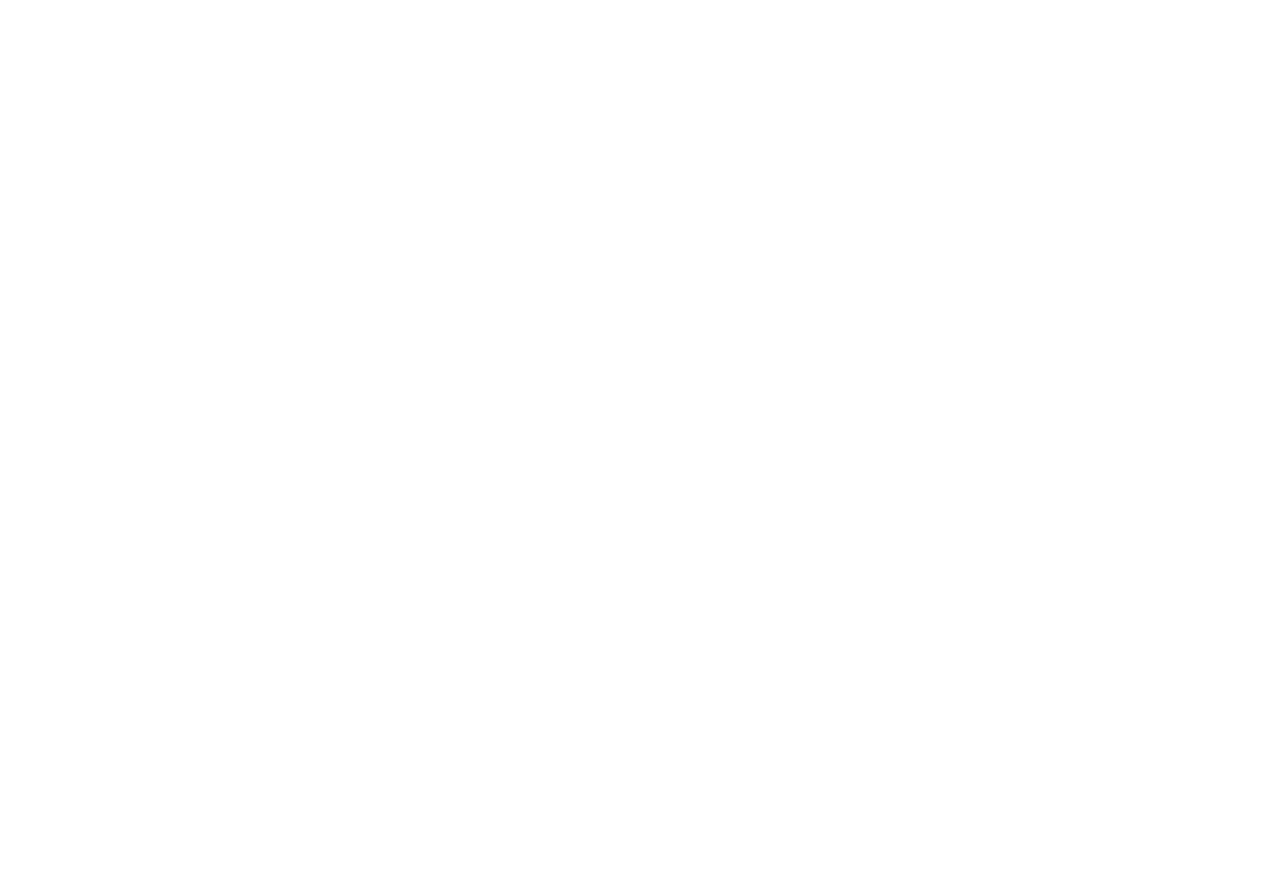
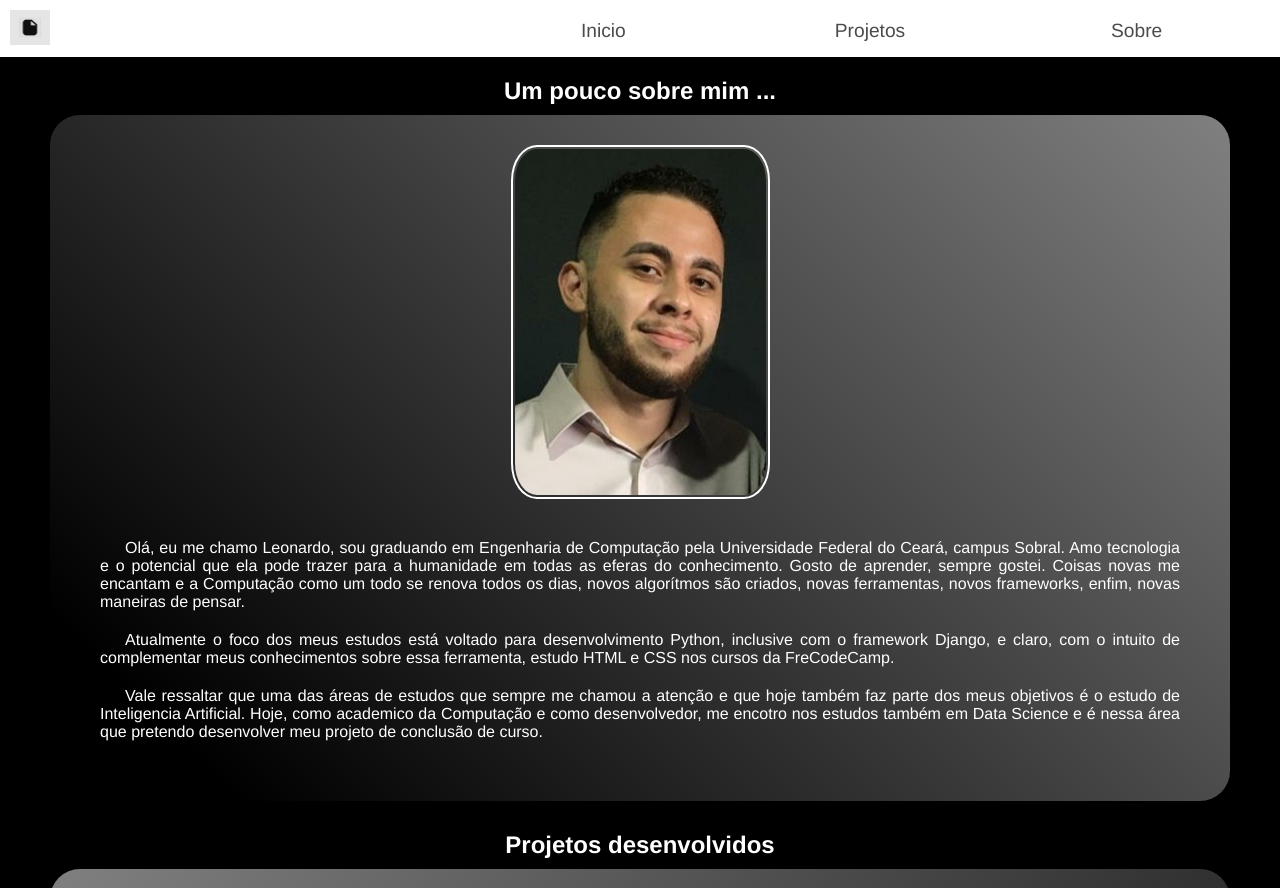
Before and after one commit to leonhardc/Desafios-FreeCodeCamp, a plain HTML site: page 5 - Portfólio - Projeto Final/index.html in a window 1280 px wide. Shown: the top 888 px of the page. Before the commit the page ends 800 px from the top, so only its background shows below. Drawn offline with Linux system fonts and the light colour scheme.

Commit message:
Primeira parte da solução

```diff
--- a/5 - Portfólio - Projeto Final/index.html
+++ b/5 - Portfólio - Projeto Final/index.html
@@ -7,8 +7,73 @@
     <title>Portfólio | Leonardo</title>
 </head>
 <body>
-    <header></header>
-    <main></main>
-    <footer></footer>
+    <header>
+        <nav>
+            <div>
+                <img
+                    src="img/logo.png"
+                    alt="Logo"
+                    id="logo">
+            </div>
+            <ul>
+                <li><a href="#section-1">Inicio</a></li>
+                <li><a href="#section-2">Projetos</a></li>
+                <li><a href="#section-3">Sobre</a></li>
+            </ul>
+        </nav>
+    </header> <!-- header -->
+    <main>
+        <section id="section-1">
+            <h2>Um pouco sobre mim ... </h2>
+            <div class="conteudo-secao-1">
+                <div class="perfil">
+                    <img src="img/perfil.jpg" alt="perfil image" id="perfil-img">
+                </div>
+                <p>
+                    Olá, eu me chamo Leonardo, sou graduando em Engenharia de Computação
+                    pela Universidade Federal do Ceará, campus Sobral. Amo tecnologia e o
+                    potencial que ela pode trazer para a humanidade em todas as eferas do
+                    conhecimento. Gosto de aprender, sempre gostei. Coisas novas me encantam
+                    e a Computação como um todo se renova todos os dias, novos algorítmos
+                    são criados, novas ferramentas, novos frameworks, enfim, novas maneiras de
+                    pensar.
+                </p>
+                <p>
+                    Atualmente o foco dos meus estudos está voltado para desenvolvimento
+                    Python, inclusive com o framework Django, e claro, com o intuito de complementar
+                    meus conhecimentos sobre essa ferramenta, estudo HTML e CSS nos cursos da FreCodeCamp.
+                </p>
+                <p>
+                    Vale ressaltar que uma das áreas de estudos que sempre me chamou a atenção e que hoje
+                    também faz parte dos meus objetivos é o estudo de Inteligencia Artificial. Hoje, como academico
+                    da Computação e como desenvolvedor, me encotro nos estudos também em Data Science e é nessa área
+                    que pretendo desenvolver meu projeto de conclusão de curso.
+                </p>
+            </div>
+        </section>
+        <section id="section-2">
+            <h2>Projetos desenvolvidos</h2>
+            <div class="conteudo-secao-2">
+                <div class="project-div">
+                    <a href="https://github.com/leonhardc">
+                        <div class="project-content">
+                            <div class="project-imagem"></div>
+                            <div class="project-descricao"></div>
+                        </div>
+                    </a>
+                </div>
+                <div class="project-div"></div>
+                <div class="project-div"></div>
+                <div class="project-div"></div>
+                <div class="project-div"></div>
+                <div class="project-div"></div>
+            </div>
+        </section>
+        <section id="section-3">
+            <h2>Sobre</h2>
+            <div class="conteudo-secao"></div>
+        </section>
+    </main> <!-- main -->
+    <footer></footer> <!-- footer -->
 </body>
 </html>
--- a/5 - Portfólio - Projeto Final/styles.css
+++ b/5 - Portfólio - Projeto Final/styles.css
@@ -1,4 +1,136 @@
 * {
     margin: 0;
-    padding: 0;
+    font-family: 'Franklin Gothic Medium', 'Arial Narrow', Arial, sans-serif;
 }
+
+body {
+    background-color: black;
+}
+
+a {
+    text-decoration: none;
+    color: rgb(75, 75, 75);
+
+}
+
+nav {
+    background-color: white;
+    display: grid;
+    grid-template-columns: 1fr 2fr;
+    padding: 10px 10px;
+    padding-bottom: 5px;
+}
+
+#logo {
+    width: 40px;
+    height: 35px;
+}
+
+ul {
+    list-style: none;
+    display: grid;
+    grid-template-columns: 1fr 1fr 1fr;
+    text-align: center;
+}
+
+li {
+    padding: 1vh;
+    margin: 2px;
+    border-radius: 10px;
+    font-size: larger;
+}
+
+li:hover {
+    background-color: rgba(128, 128, 128, 0.4);
+}
+
+
+/* Estilos do conteudo do body */
+
+#section-1 {
+    color: white;
+    padding: 10px 50px;
+}
+
+#section-2 {
+    color: white;
+    padding: 10px 50px;
+}
+
+#section-3 {
+    color: white;
+    padding: 10px 50px;
+}
+
+.perfil {
+    display: flex;
+    justify-content: center;
+    padding: 30px;
+}
+
+#perfil-img {
+    border-radius: 10%;
+    border: 2px solid white;
+    padding: 2px;
+}
+
+h2 {
+    text-align: center;
+    padding: 10px;
+}
+
+p {
+    padding: 10px;
+    padding-left: 50px;
+    padding-right: 50px;
+    text-indent: 25px;
+    text-align: justify;
+}
+
+.conteudo-secao-1 {
+    background: linear-gradient(45deg,black 10%, grey);
+    border-radius: 30px;
+    padding-bottom: 50px;
+}
+
+.conteudo-secao-2 {
+    display: flex;
+    justify-content: center;
+    flex-direction: row;
+    flex-wrap: wrap;
+    justify-items: center;
+    background: linear-gradient(-45deg,black 10%, grey);
+    padding: 30px;
+    border-radius: 30px;
+    padding-bottom: 50px;
+}
+
+.project-div {
+    background-color: grey;
+    border: 2px solid white;
+    border-radius: 20px;
+    width: 30%;
+    height: 400px;
+    margin: 10px;
+}
+
+.project-content {
+    background-color: blue;
+    width: 95%;
+    height: 90%;
+    margin: auto;
+    margin-top: 20px;
+    border-radius: 10px;
+    display: flex;
+    flex-direction: column;
+}
+
+.project-imagem {
+    height: 60%;
+    background-color: brown;
+}
+
+.project-descricao {
+    height: 30%;
+    background-color: bisque;
+}
```
Also changed, not shown: 5 - Portfólio - Projeto Final/img/.picasaoriginals/IMG_20220127_112826.jpg (added), 5 - Portfólio - Projeto Final/img/logo.png (added), 5 - Portfólio - Projeto Final/img/perfil.jpg (added), 2 other files.
